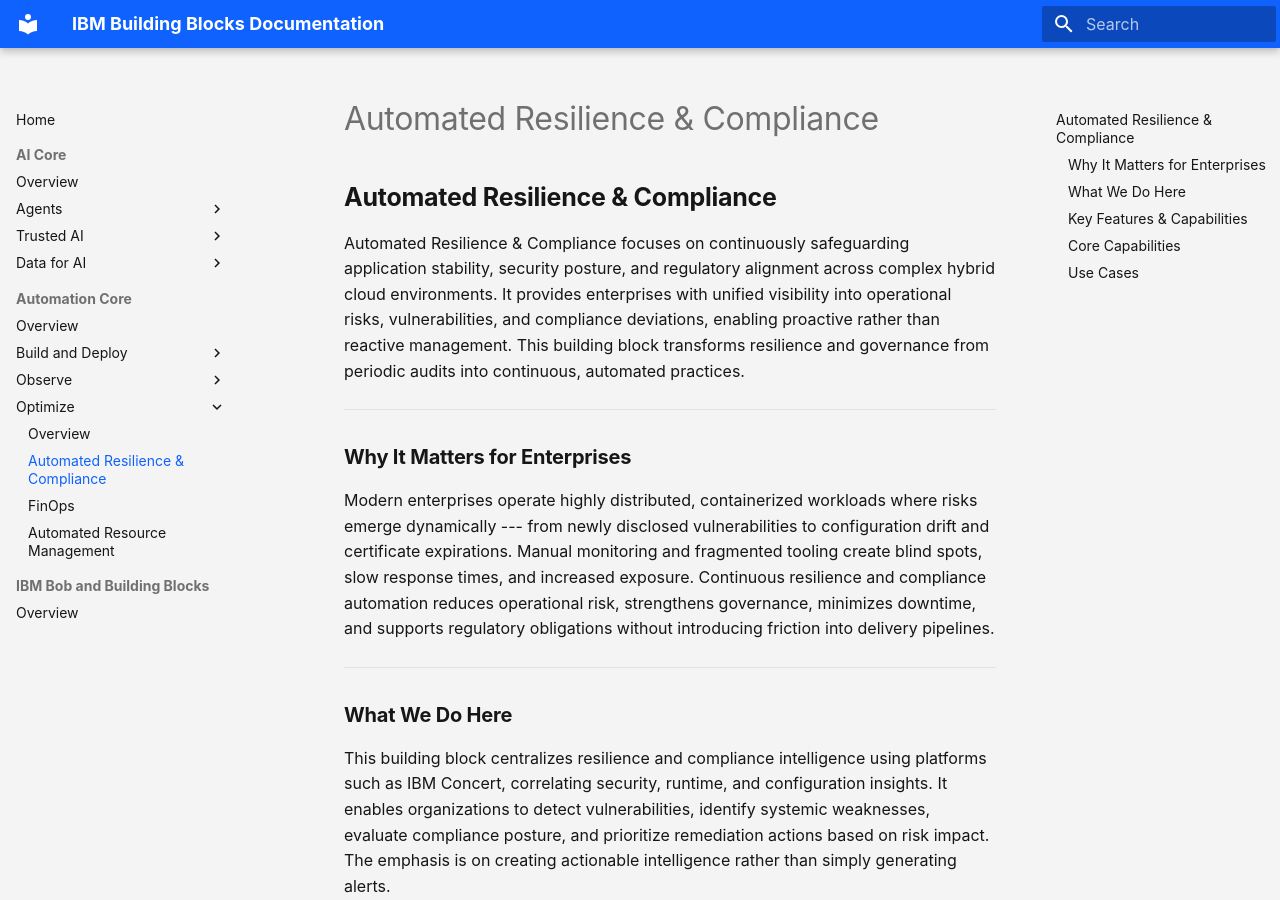
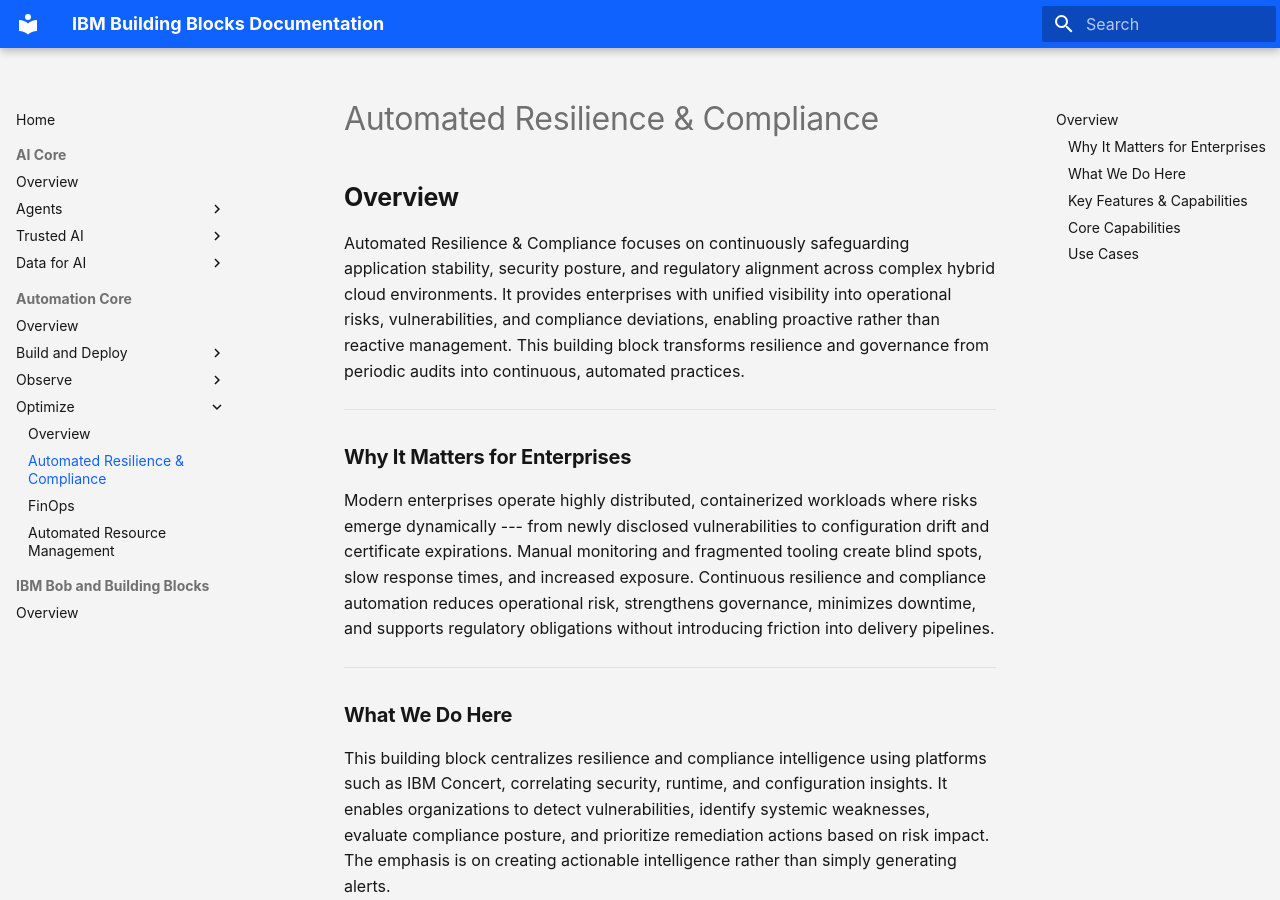
Before and after one commit to ibm-self-serve-assets/building-blocks-docs, an MkDocs documentation site: the page built from docs-src/automation-core/optimize/automated-resilience.md, in a window 1280 px wide and 900 px high. Built offline with MkDocs 1.6.1 and Material for MkDocs 9.7.7, drawn with Linux system fonts in a browser that asks for light colours.

Commit message:
Update section title from 'Automated Resilience & Compliance' to 'Overview'

```diff
--- a/docs-src/automation-core/optimize/automated-resilience.md
+++ b/docs-src/automation-core/optimize/automated-resilience.md
@@ -1,4 +1,4 @@
-## **Automated Resilience & Compliance**
+## **Overview**
 
 Automated Resilience & Compliance focuses on continuously safeguarding
 application stability, security posture, and regulatory alignment across
```
